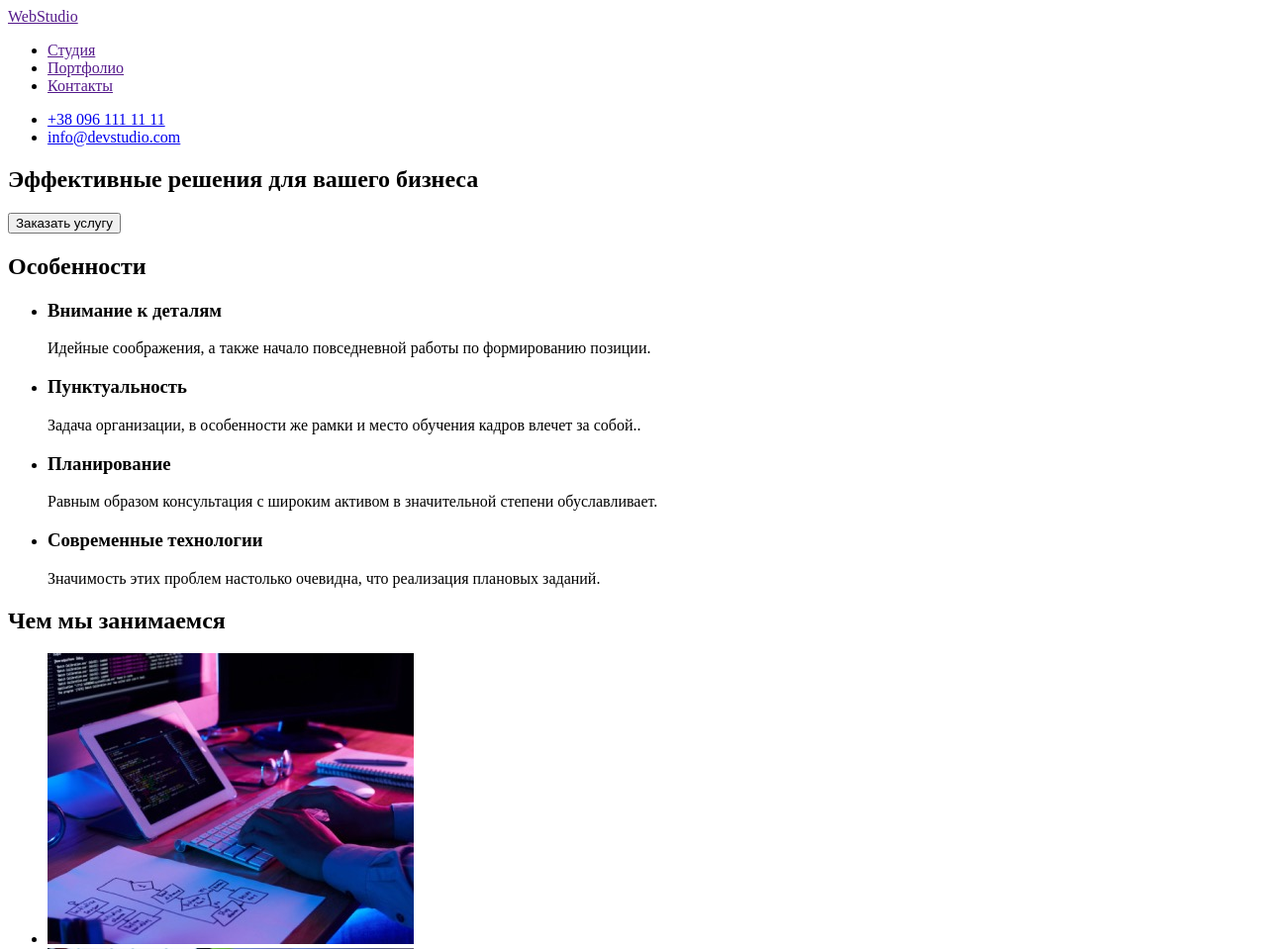
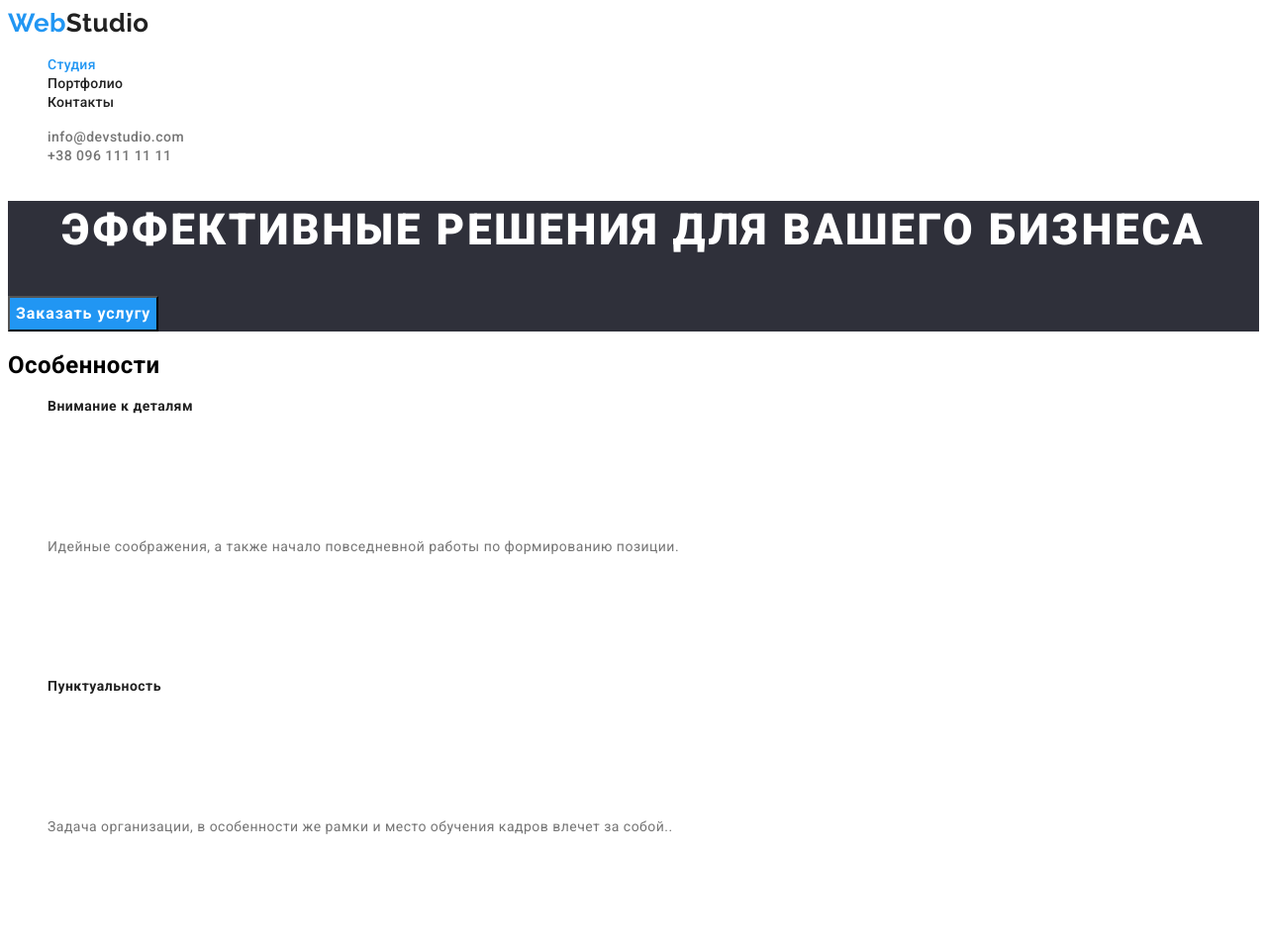
Before and after one commit to Juliana-Kit/goit-markup-hw-02, a plain HTML site: page index.html in a window 1280 px wide. Shown: the top 959 px of the page at 99% size. Drawn offline with Linux system fonts and the light colour scheme.

Commit message:
Оформления цвета и шрифта
СТУДИЯ

```diff
--- a/css/style.css
+++ b/css/style.css
@@ -0,0 +1,158 @@
+:root {
+  --accent-color: #2196f3;
+  --header-text-color: #212121;
+  --header-link-color: #757575;
+  --primery-title-color: #212121;
+  --primery-text-color: #757575;
+  --hero-text-color: #ffffff;
+  --secondary-text-color: #757575;
+  --futer-link-color: rgba(255, 255, 255, 0.6);
+}
+
+body {
+  font-family: Roboto, sans-serif;
+  letter-spacing: 0.03em;
+}
+
+.link {
+  text-decoration: none;
+}
+
+.list {
+  list-style: none;
+}
+
+/* Logo */
+
+.logo {
+  font-family: 'Raleway';
+  font-size: 26px;
+  line-height: 1.2;
+  color: var(--header-text-color);
+  text-decoration: none;
+}
+
+.logo-accent {
+  color: var(--accent-color);
+}
+
+/* Header-list */
+.header-list .link {
+  font-weight: 500;
+  font-size: 14px;
+  line-height: 1.14;
+  letter-spacing: 0.02em;
+  color: var(--header-text-color);
+}
+
+.header-list .link:hover,
+.header-list .link:focus {
+  color: var(--accent-color);
+}
+
+.header-list .link.current {
+  color: var(--accent-color);
+}
+
+.header-tel-link .link {
+  font-weight: 500;
+  font-size: 14px;
+  line-height: 1.14;
+  color: var(--header-link-color);
+}
+
+.header-tel-link .link:hover,
+.header-tel-link .link:focus {
+  color: var(--accent-color);
+}
+
+/* Hero */
+
+.hero {
+  background-color: #2f303a;
+}
+
+.hero-tittle {
+  font-weight: 900;
+  font-size: 44px;
+  line-height: 1.36;
+  text-align: center;
+  letter-spacing: 0.06em;
+  text-transform: uppercase;
+
+  color: var(--hero-text-color);
+}
+
+.hero-btn {
+  font-family: inherit;
+  font-weight: 700;
+  font-size: 16px;
+  line-height: 1.88;
+  letter-spacing: 0.06em;
+  color: #ffffff;
+  background-color: var(--accent-color);
+}
+
+/*  Mainly  */
+
+.mainly-title {
+  font-weight: 700;
+  font-size: 14px;
+  line-height: 1.14;
+  color: var(--primery-title-color);
+}
+
+.mainly-text {
+  font-weight: 400;
+  font-size: 14px;
+  line-height: 17.1;
+
+  color: var(--primery-text-color);
+}
+
+/* Company */
+.work-list,
+.company-primery-title {
+  font-weight: 700;
+  font-size: 36px;
+  line-height: 1.7;
+  text-align: center;
+  color: var(--primery-title-color);
+}
+
+.company-title {
+  font-weight: 500;
+  font-size: 16px;
+  text-align: center;
+  line-height: 1.2;
+  color: var(--primery-title-color);
+}
+
+.trade {
+  font-weight: 400;
+  font-size: 16px;
+  text-align: center;
+  line-height: 1.2;
+  color: var(--secondary-text-color);
+}
+
+/* Futer */
+
+.page-futer {
+  background-color: #2f303a;
+}
+
+.futer-address {
+  font-style: 400;
+  font-weight: 400;
+  font-size: 14px;
+  line-height: 1.71;
+  color: #ffffff;
+}
+
+.futer-address .link {
+  font-weight: 400;
+  font-size: 14px;
+  line-height: 1.71;
+  color: var(--futer-link-color);
+}
--- a/index.html
+++ b/index.html
@@ -6,63 +6,70 @@
     <meta http-equiv="X-UA-Compatible" content="IE=edge" />
     <meta name="viewport" content="width=device-width, initial-scale=1.0" />
     <title>Студия</title>
+    <link rel="stylesheet" href="./css/style.css">
+    <link
+        href="https://fonts.googleapis.com/css2?family=Raleway:wght@700&family=Roboto:wght@400;500;700;900&display=swap"
+        rel="stylesheet">
 </head>
 
 <body>
-    <header>
+    <header class="header">
 
-        <a href="">WebStudio</a>
+        <a href="" class="logo "> <span class="logo-accent"> Web</span>Studio</a>
         <nav>
-            <ul>
-                <li><a href="">Студия</a></li>
-                <li><a href="">Портфолио</a></li>
-                <li><a href="">Контакты</a></li>
+            <ul class="header-list list">
+                <li><a href="" class=" link current">Студия</a></li>
+                <li><a href="./portfolio.html" class=" link">Портфолио</a></li>
+                <li><a href="" class=" link">Контакты</a></li>
             </ul>
         </nav>
-        <ul>
-            <li><a href="tel:+380961111111">+38 096 111 11 11</a></li>
-            <li><a href="mailto:info@devstudio.com">info@devstudio.com</a></li>
+        <ul class="header-tel-link  list">
+            <li><a href="mailto:info@devstudio.com" class="link">info@devstudio.com</a></li>
+            <li><a href="tel:+380961111111" class="link">+38 096 111 11 11</a></li>
+
         </ul>
     </header>
     <main>
         <!-- Герой -->
 
-        <section>
-            <h1>Эффективные решения для вашего бизнеса</h1>
-            <button type="button">Заказать услугу</button>
+        <section class="hero">
+            <h1 class="hero-tittle">Эффективные решения для вашего бизнеса</h1>
+            <button type="button" class="hero-btn btn">Заказать услугу</button>
         </section>
 
         <!-- Преимущества  -->
-        <section>
+        <section class="section">
             <h2>Особенности</h2>
-            <ul>
+            <ul class="mainly list">
                 <li>
-                    <h3>Внимание к деталям</h3>
-                    <p>Идейные соображения, а также начало повседневной работы по формированию позиции.</p>
+                    <h3 class="mainly-title ">Внимание к деталям</h3>
+                    <p class="mainly-text">Идейные соображения, а также начало повседневной работы по формированию
+                        позиции.</p>
                 </li>
                 <li>
-                    <h3>Пунктуальность</h3>
-                    <p>
+                    <h3 class="mainly-title "> Пунктуальность</h3>
+                    <p class="mainly-text">
                         Задача организации, в особенности же рамки и место обучения кадров влечет за собой..
                     </p>
                 </li>
                 <li>
-                    <h3>Планирование</h3>
-                    <p>
+                    <h3 class="mainly-title ">Планирование</h3>
+                    <p class="mainly-text">
                         Равным образом консультация с широким активом в значительной степени обуславливает.
                     </p>
                 </li>
                 <li>
-                    <h3>Современные технологии</h3>
-                    <p>Значимость этих проблем настолько очевидна, что реализация плановых заданий.</p>
+                    <h3 class="mainly-title">Современные технологии</h3>
+                    <p class="mainly-text">Значимость этих проблем настолько очевидна, что реализация плановых заданий.
+                    </p>
                 </li>
             </ul>
         </section>
 
         <!-- О нашей работе -->
-        <section>
-            <h2>Чем мы занимаемся</h2>
-            <ul>
+        <section class="work">
+            <h2 class="work-list ">Чем мы занимаемся</h2>
+            <ul class="list">
                 <li>
                     <img src="./images/img1.jpg" alt="Процес работы разработчика" width="370" height="294" />
                 </li>
@@ -78,45 +85,45 @@
         </section>
 
         <!-- О нашей команде -->
-        <section>
-            <h2>Наша команда</h2>
+        <section class="company">
+            <h2 class="company-primery-title">Наша команда</h2>
 
-            <ul>
+            <ul class="company-list list">
                 <li>
                     <img src="./images/img11.jpg" alt="Мужчина в очках и бордовой рубашке" width="270" height="260" />
-                    <h3>Игорь Демьяненко</h3>
-                    <p>Product Designer</p>
+                    <h3 class="company-title">Игорь Демьяненко</h3>
+                    <p class="trade"> Product Designer</p>
                 </li>
 
                 <li>
                     <img src="./images/img22.jpg" alt="Девушка в очках" width="270" height="260" />
-                    <h3>Ольга Репина</h3>
-                    <p>Frontend Developer</p>
+                    <h3 class="company-title">Ольга Репина</h3>
+                    <p class="trade"> Frontend Developer</p>
                 </li>
 
                 <li>
                     <img src="./images/img33.jpg" alt="Мужчина в голубой рубашке" width="270" height="260" />
-                    <h3>Николай Тарасов</h3>
-                    <p>Marketing</p>
+                    <h3 class="company-title">Николай Тарасов</h3>
+                    <p class="trade">Marketing</p>
                 </li>
 
                 <li>
                     <img src="./images/img4.jpg" alt="Мужчина в очках и черной рубашке" width="270" height="260" />
-                    <h3>Михаил Ермаков</h3>
-                    <p>UI Designer</p>
+                    <h3 class="company-title">Михаил Ермаков</h3>
+                    <p class="trade">UI Designer</p>
                 </li>
             </ul>
         </section>
     </main>
 
     <!-- Футер -->
-    <footer>
-        <a href="">WebStudio</a>
+    <footer class="page-futer">
+        <a href="" class="logo"> <span class="logo-accent"> Web</span>Studio</a>
 
-        <address>
+        <address class="futer-address">
             г. Киев, пр-т Леси Украинки, 26
-            <a href="mailto:info@example.com">info@example.com</a>
-            <a href="tel:+380991111111">+38 099 111 11 11</a>
+            <a href="mailto:info@example.com" class="link">info@example.com</a>
+            <a href="tel:+380991111111" class="link">+38 099 111 11 11</a>
         </address>
     </footer>
 </body>
```
